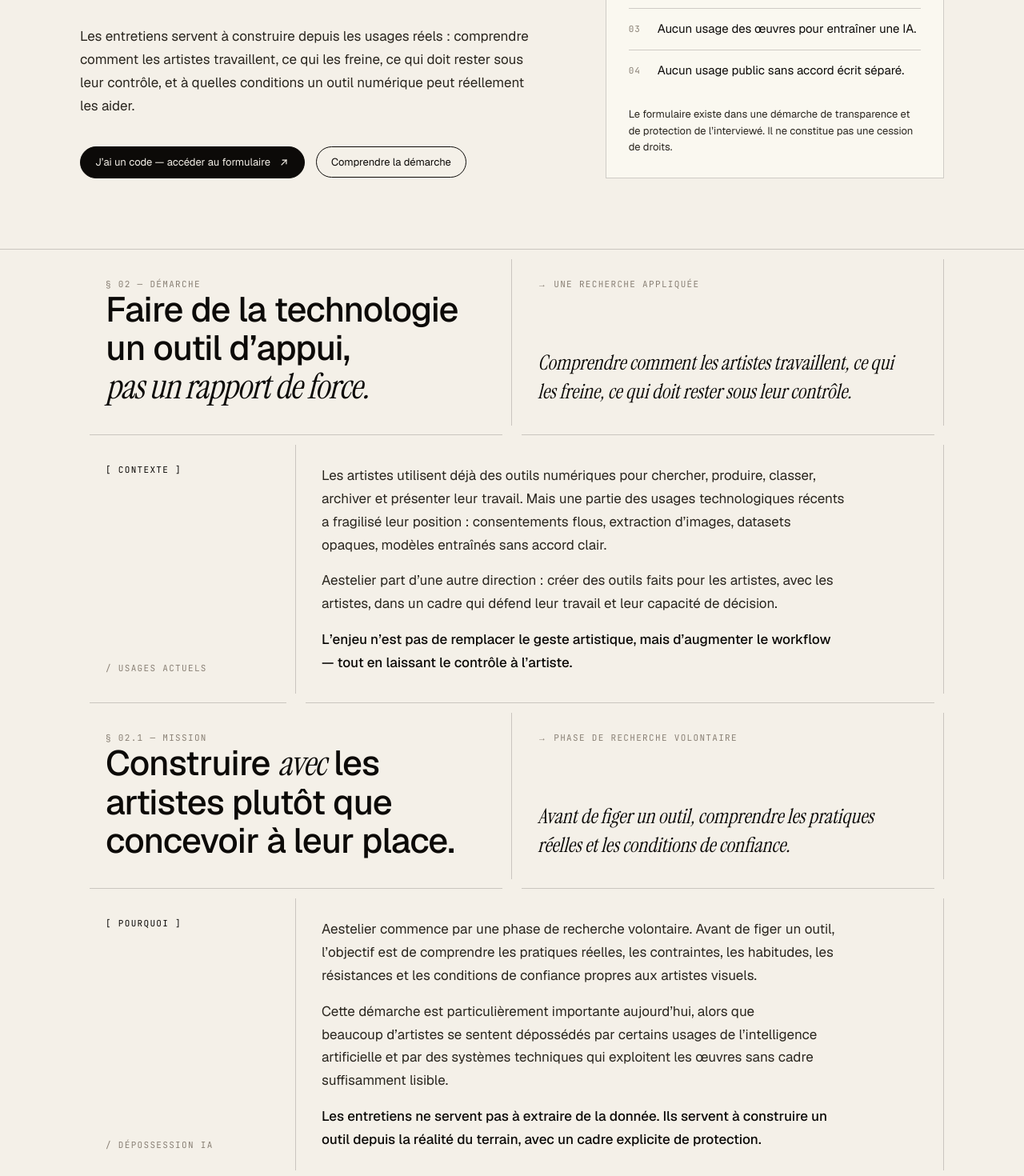
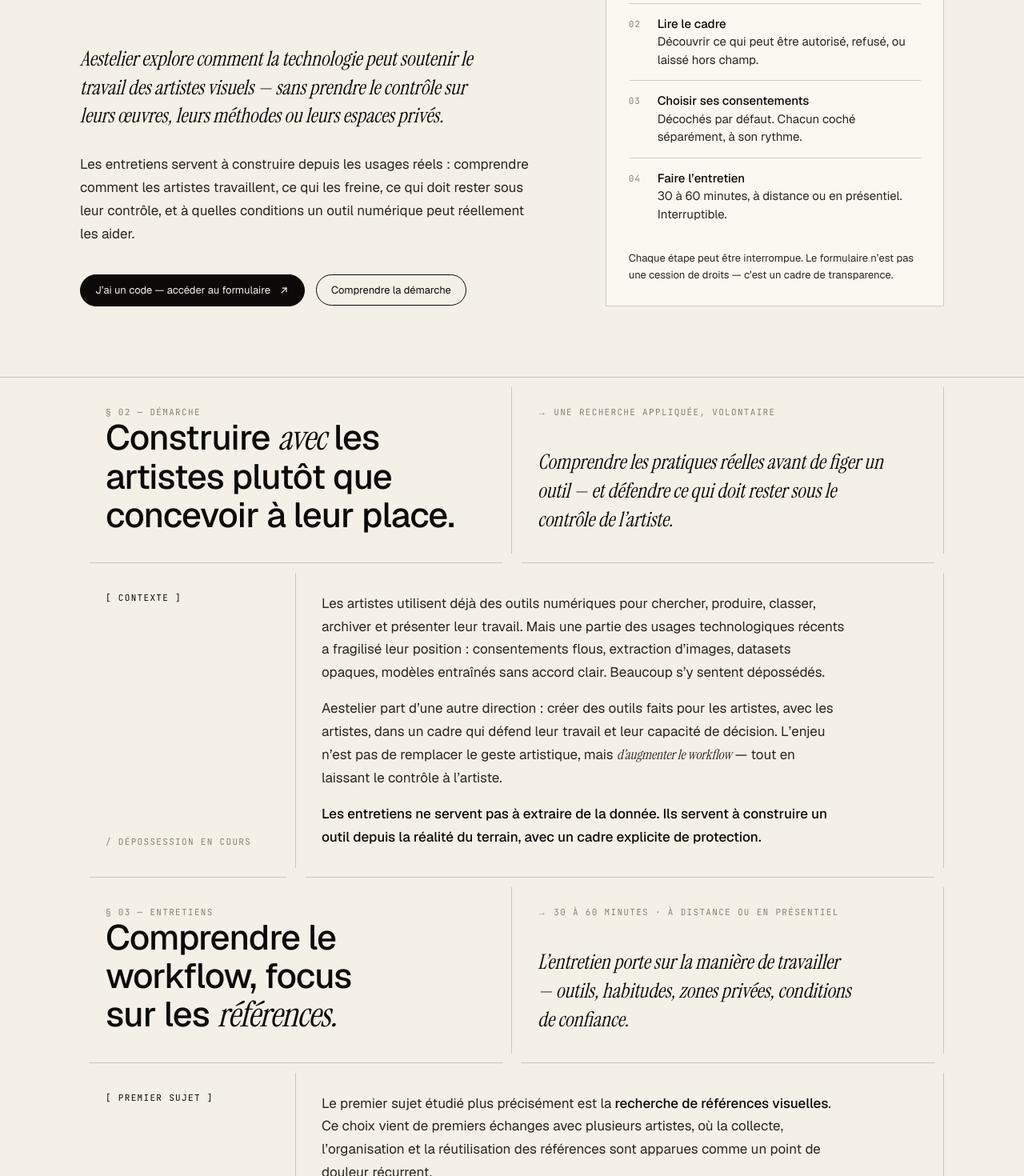
Before and after one commit to Aestelier/InterviewHub, a Next.js app: page / in a window 1280 px wide. Shown: the part 720-2190 px from the top of the page at 80% size. Built offline with nearby package versions, Linux system fonts and the light colour scheme.

Commit message:
Improve spacing

```diff
--- a/app/page.tsx
+++ b/app/page.tsx
@@ -1,10 +1,22 @@
 import Link from "next/link";
 
-const essentials = [
-  "Participation volontaire.",
-  "Consentements explicites et séparés.",
-  "Aucun usage des œuvres pour entraîner une IA.",
-  "Aucun usage public sans accord écrit séparé."
+const parcours = [
+  {
+    title: "Recevoir un code",
+    detail: "Transmis par e-mail avant l’entretien. Aucune création de compte."
+  },
+  {
+    title: "Lire le cadre",
+    detail: "Découvrir ce qui peut être autorisé, refusé, ou laissé hors champ."
+  },
+  {
+    title: "Choisir ses consentements",
+    detail: "Décochés par défaut. Chacun coché séparément, à son rythme."
+  },
+  {
+    title: "Faire l’entretien",
+    detail: "30 à 60 minutes, à distance ou en présentiel. Interruptible."
+  }
 ];
 
 const interviewRights = [
@@ -102,12 +114,18 @@
             </div>
 
             <aside className="card">
-              <span className="mono dim">À savoir avant l’entretien</span>
+              <span className="mono dim">Le parcours · 4 étapes</span>
               <ul>
-                {essentials.map((item, idx) => (
-                  <li key={item}>
+                {parcours.map((step, idx) => (
+                  <li key={step.title} style={{ alignItems: "flex-start" }}>
                     <span className="num">{String(idx + 1).padStart(2, "0")}</span>
-                    <span>{item}</span>
+                    <span>
+                      <strong style={{ fontWeight: 500, color: "var(--encre)" }}>
+                        {step.title}
+                      </strong>
+                      <br />
+                      <span style={{ color: "var(--encre-2)" }}>{step.detail}</span>
+                    </span>
                   </li>
                 ))}
               </ul>
@@ -120,8 +138,8 @@
                   color: "var(--encre-2)"
                 }}
               >
-                Le formulaire existe dans une démarche de transparence et de protection de
-                l’interviewé. Il ne constitue pas une cession de droits.
+                Chaque étape peut être interrompue. Le formulaire n’est pas une cession de droits —
+                c’est un cadre de transparence.
               </p>
             </aside>
           </div>
@@ -138,15 +156,15 @@
           <div className="cell h-sm span2 col between">
             <span className="mono dim">§ 02 — Démarche</span>
             <h2 className="section-title">
-              Faire de la technologie un outil d’appui,{" "}
-              <span className="it">pas un rapport de force.</span>
+              Construire <span className="it">avec</span> les artistes plutôt que concevoir à leur
+              place.
             </h2>
           </div>
           <div className="cell h-sm span2 col between">
-            <span className="mono dim">→ Une recherche appliquée</span>
+            <span className="mono dim">→ Une recherche appliquée, volontaire</span>
             <p className="lead" style={{ maxWidth: "38ch" }}>
-              Comprendre comment les artistes travaillent, ce qui les freine, ce qui doit rester
-              sous leur contrôle.
+              Comprendre les pratiques réelles avant de figer un outil — et défendre ce qui doit
+              rester sous le contrôle de l’artiste.
             </p>
           </div>
         </div>
@@ -154,7 +172,7 @@
         <div className="grid-ed">
           <div className="cell h-md col between">
             <span className="mono">[ contexte ]</span>
-            <span className="mono dim">/ usages actuels</span>
+            <span className="mono dim">/ dépossession en cours</span>
           </div>
           <div className="cell h-md span3">
             <div className="prose" style={{ maxWidth: "58ch" }}>
@@ -163,60 +181,13 @@
                 classer, archiver et présenter leur travail. Mais une partie des usages
                 technologiques récents a fragilisé leur position&nbsp;: consentements flous,
                 extraction d’images, datasets opaques, modèles entraînés sans accord clair.
+                Beaucoup s’y sentent dépossédés.
               </p>
               <p>
                 Aestelier part d’une autre direction&nbsp;: créer des outils faits pour les
                 artistes, avec les artistes, dans un cadre qui défend leur travail et leur capacité
-                de décision.
-              </p>
-              <p>
-                <strong>
-                  L’enjeu n’est pas de remplacer le geste artistique, mais d’augmenter le
-                  workflow — tout en laissant le contrôle à l’artiste.
-                </strong>
-              </p>
-            </div>
-          </div>
-        </div>
-      </section>
-
-      {/* ─────────── § 02.1 — Mission ─────────── */}
-      <section>
-        <div className="grid-ed">
-          <div className="cell h-sm span2 col between">
-            <span className="mono dim">§ 02.1 — Mission</span>
-            <h2 className="section-title">
-              Construire <span className="it">avec</span> les artistes plutôt que concevoir à leur
-              place.
-            </h2>
-          </div>
-          <div className="cell h-sm span2 col between">
-            <span className="mono dim">→ Phase de recherche volontaire</span>
-            <p className="lead" style={{ maxWidth: "38ch" }}>
-              Avant de figer un outil, comprendre les pratiques réelles et les conditions de
-              confiance.
-            </p>
-          </div>
-        </div>
-
-        <div className="grid-ed">
-          <div className="cell h-md col between">
-            <span className="mono">[ pourquoi ]</span>
-            <span className="mono dim">/ dépossession IA</span>
-          </div>
-          <div className="cell h-md span3">
-            <div className="prose" style={{ maxWidth: "58ch" }}>
-              <p>
-                Aestelier commence par une phase de recherche volontaire. Avant de figer un outil,
-                l’objectif est de comprendre les pratiques réelles, les contraintes, les
-                habitudes, les résistances et les conditions de confiance propres aux artistes
-                visuels.
-              </p>
-              <p>
-                Cette démarche est particulièrement importante aujourd’hui, alors que beaucoup
-                d’artistes se sentent dépossédés par certains usages de l’intelligence
-                artificielle et par des systèmes techniques qui exploitent les œuvres sans cadre
-                suffisamment lisible.
+                de décision. L’enjeu n’est pas de remplacer le geste artistique, mais{" "}
+                <em>d’augmenter le workflow</em> — tout en laissant le contrôle à l’artiste.
               </p>
               <p>
                 <strong>
@@ -449,55 +420,87 @@
         </div>
       </section>
 
-      {/* ─────────── § 06 — Participer / CTA (flux linéaire) ─────────── */}
-      <section id="participer" className="bloc">
-        <div className="shell">
-          <div className="cta">
+      {/* ─────────── § 06 — Participer / CTA (deux pistes de poids égal) ─────────── */}
+      <section id="participer">
+        <div className="grid-ed">
+          <div className="cell h-sm span2 col between">
+            <span className="mono dim">§ 06 — Participer</span>
+            <h2 className="section-title">
+              Deux <span className="it">chemins,</span> selon votre point de départ.
+            </h2>
+          </div>
+          <div className="cell h-sm span2 col between">
+            <span className="mono dim">→ Aucun engagement automatique</span>
+            <p className="lead" style={{ maxWidth: "38ch" }}>
+              Que vous ayez déjà un rendez-vous ou non, le premier pas reste le même&nbsp;: lire le
+              cadre avant tout.
+            </p>
+          </div>
+        </div>
+
+        <div className="grid-ed">
+          <div className="cell h-lg span2 col between">
             <div>
-              <span className="mono dim">§ 06 — Participer</span>
-              <h2>
-                vous avez déjà un <span className="it">rendez-vous</span>&nbsp;?
-              </h2>
-              <p className="lead" style={{ marginTop: 24, maxWidth: "44ch" }}>
+              <span className="mono">[ piste 01 · avec code ]</span>
+              <h3
+                className="section-title"
+                style={{ fontSize: "clamp(24px, 2.4vw, 32px)", marginTop: 14 }}
+              >
+                Vous avez déjà un <span className="it">rendez-vous</span>.
+              </h3>
+            </div>
+            <p className="prose" style={{ maxWidth: "44ch" }}>
               Accédez au formulaire avec le code transmis avant l’entretien. Vous pourrez lire le
-                cadre, choisir les consentements et préparer l’échange avant de participer.
+              cadre, choisir les consentements et préparer l’échange.
             </p>
-              <div style={{ display: "flex", gap: 14, marginTop: 32, flexWrap: "wrap" }}>
+            <div>
               <Link href="/formulaire" className="pill dark">
                 Accéder au formulaire <span className="arr" />
               </Link>
-                <Link href="/contact" className="pill">
-                  Me contacter
-                </Link>
+              <div className="mono dim" style={{ marginTop: 14 }}>
+                ~5 minutes · décochés par défaut
+              </div>
             </div>
           </div>
 
-            <div style={{ borderLeft: "1px solid rgba(244,240,232,0.2)", paddingLeft: 32 }}>
-              <span className="mono dim">[ pas encore de rendez-vous ? ]</span>
-              <p
-                className="lead"
+          <div className="cell h-lg span2 col between solid-encre">
+            <div>
+              <span className="mono" style={{ color: "var(--accent)" }}>
+                [ piste 02 · sans rendez-vous ]
+              </span>
+              <h3
+                className="section-title"
                 style={{
-                  marginTop: 16,
-                  fontSize: "clamp(18px, 1.6vw, 22px)",
+                  fontSize: "clamp(24px, 2.4vw, 32px)",
+                  marginTop: 14,
                   color: "var(--papier)"
                 }}
               >
-                Contactez-moi pour discuter de la démarche, poser une question ou proposer un
-                entretien.
+                Vous découvrez le <span className="it">projet</span>.
+              </h3>
+            </div>
+            <p className="prose" style={{ maxWidth: "44ch", color: "var(--papier)" }}>
+              Écrivez-moi pour discuter de la démarche, poser une question, ou proposer un
+              entretien. Je réponds personnellement.
             </p>
+            <div>
               <Link
                 href="/contact"
-                className="mono"
+                className="pill"
                 style={{
-                  display: "inline-flex",
-                  alignItems: "center",
-                  gap: 8,
-                  marginTop: 24,
-                  color: "var(--papier)"
+                  background: "var(--papier)",
+                  color: "var(--encre)",
+                  borderColor: "var(--papier)"
                 }}
               >
-                écrire à aestelier <span className="arr" />
+                Me contacter <span className="arr" />
               </Link>
+              <div
+                className="mono"
+                style={{ marginTop: 14, color: "rgba(244,240,232,0.6)" }}
+              >
+                réponse sous quelques jours
+              </div>
             </div>
           </div>
         </div>
```
Lines whose indentation alone changed are shown as unchanged.
